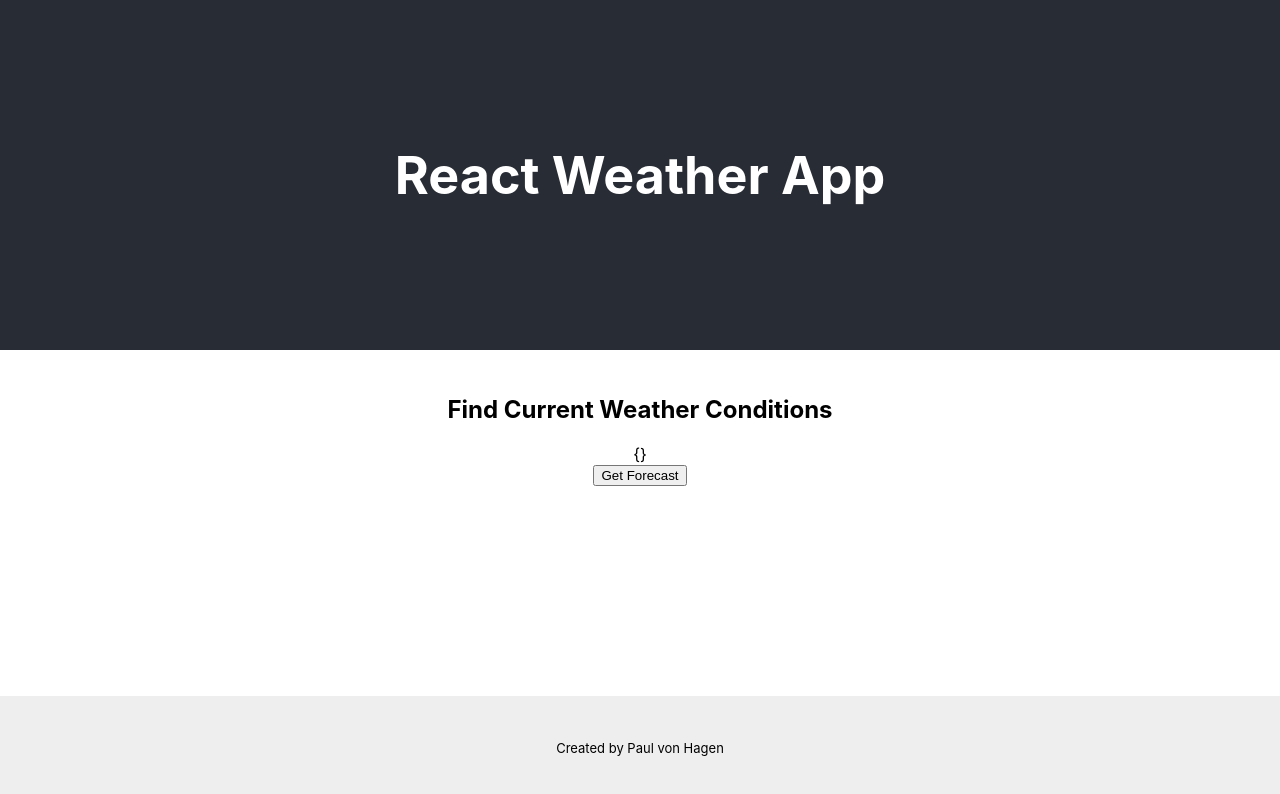
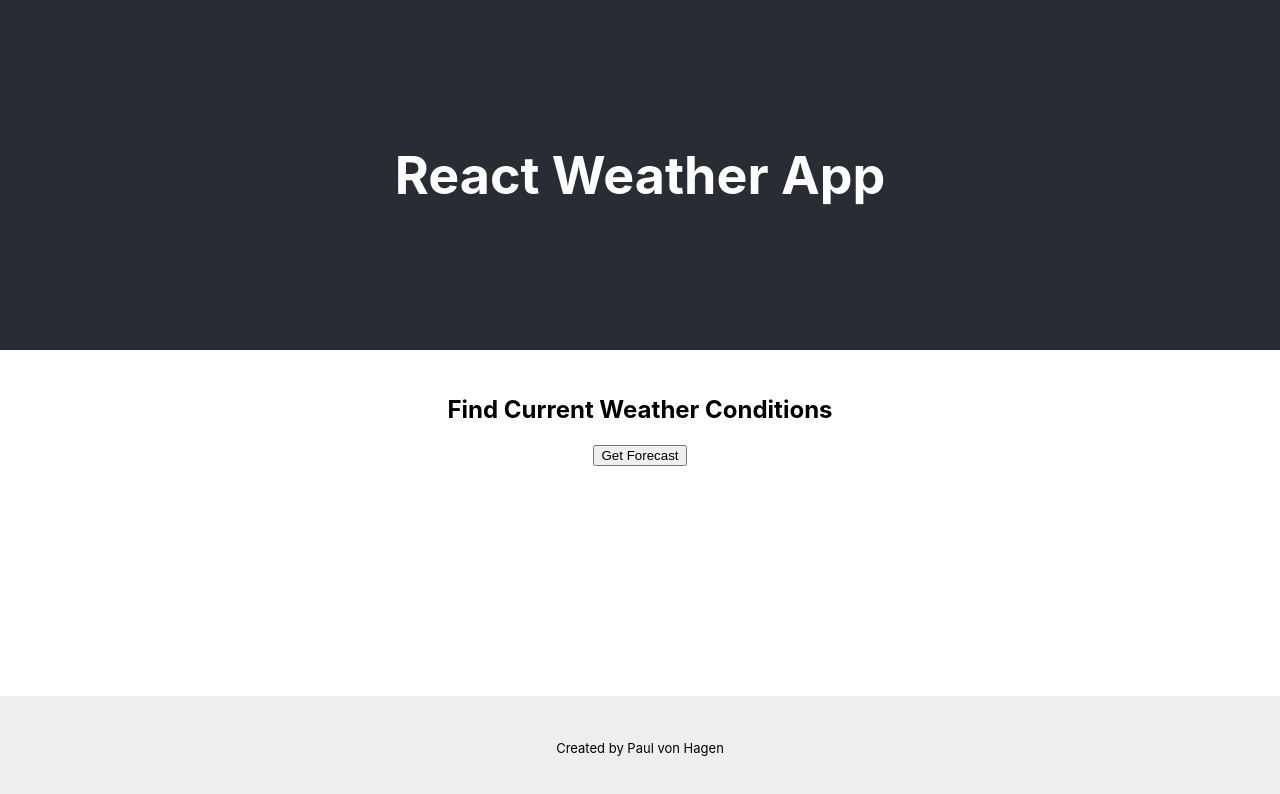
Before and after one commit to paulsvh/weather_app, a React (Create React App) app: page / in a window 1280 px wide. Shown: the top 794 px of the page. Built offline with nearby package versions, Linux system fonts and the light colour scheme.

Commit message:
remove json response in return div

```diff
--- a/src/components/Forecast/Forecast.js
+++ b/src/components/Forecast/Forecast.js
@@ -20,9 +20,6 @@ const Forecast = () => {
     return (
         <div>
             <h2>Find Current Weather Conditions</h2>
-            <div>
-                {JSON.stringify(responseObj)}
-            </div>
             <button onClick={getForecast}>Get Forecast</button>
             <Conditions responseObj={responseObj} />
         </div>
```
